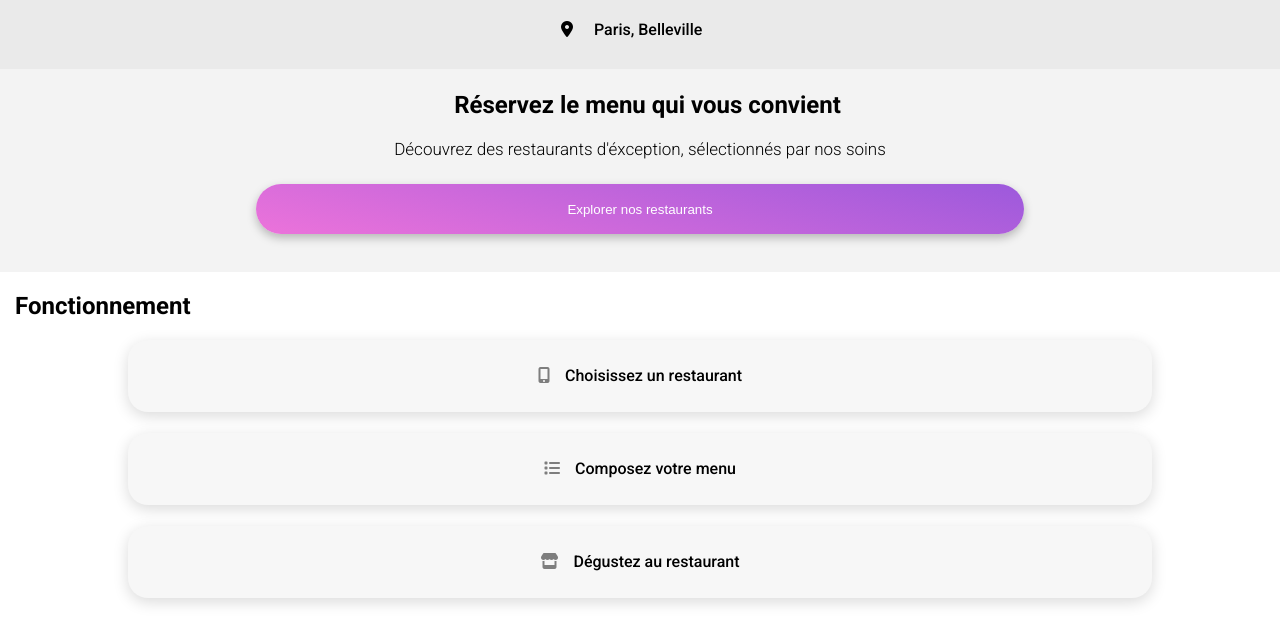
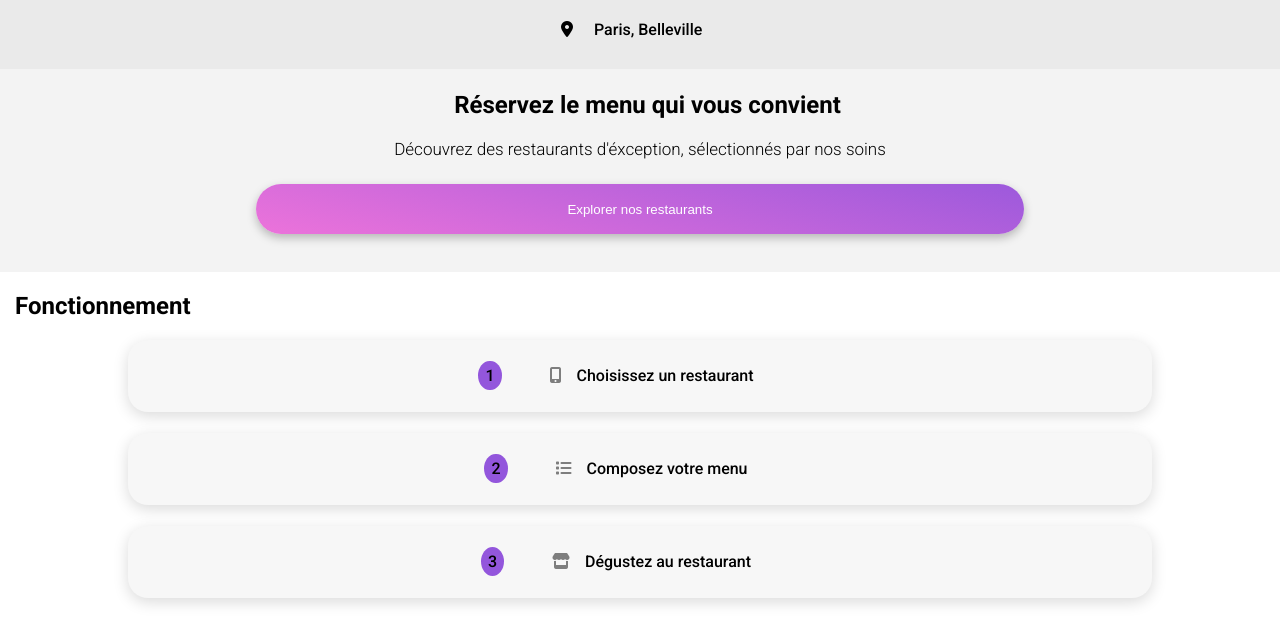
Before and after one commit to MorganDourdoigne/Projet-4, a website: page index.html in a window 1280 px wide. Shown: the part 167-800 px from the top of the page. Drawn offline with Linux system fonts and the light colour scheme.

```diff
--- a/index.html
+++ b/index.html
@@ -34,9 +34,9 @@
       <div>
         <h1>Fonctionnement</h1>
         <div class="button_choice">
-          <button class="button_fonction"><i class="fa-solid fa-mobile-screen-button"></i>Choisissez un restaurant</button>
-          <button class="button_fonction"><i class="fa-solid fa-list"></i>Composez votre menu</button>
-          <button class="button_fonction"><i class="fa-solid fa-store"></i>Dégustez au restaurant</button>
+          <button class="button_fonction"><span>1</span><i class="fa-solid fa-mobile-screen-button"></i>Choisissez un restaurant</button>
+          <button class="button_fonction"><span>2</span><i class="fa-solid fa-list"></i>Composez votre menu</button>
+          <button class="button_fonction"><span>3</span><i class="fa-solid fa-store"></i>Dégustez au restaurant</button>
         </div>
       </div>
     </section>
@@ -48,8 +48,8 @@
           <img src="assets/images/restaurants/jay-wennington-N_Y88TWmGwA-unsplash.jpg" alt="restaurant Palette du goût" class="card_image">
           <div class="text_card">
             <h2 class="card_h2">La palette du goût</h2>
+            <p class="card_p">Ménilmontant</p>
             <i id="logo_heart" class="fa-regular fa-heart"></i>
-            <p class="card_p">Ménilmontant</p>
           </div>
           </div>
         </div>
--- a/sass/layout/_layout.scss
+++ b/sass/layout/_layout.scss
@@ -41,7 +41,7 @@
     width: 60%;
 }
 
-// Partie Fonctionnement
+// section Fonctionnement
 .button_choice{
     gap: 21px;
     padding-bottom: 40px;
@@ -59,8 +59,16 @@
     margin-right: 15px;
 }
 
+span{
+    border-radius: 50%;
+    background-color: $color-primary;
+    padding: 5px 7px 5px 7px;
+    position: relative;
+    left: -48px;
+}
 
-// partie cards
+
+// section cards
 .card_restaurants{
     display: flex;
     flex-direction: column;
@@ -101,7 +109,7 @@
 }
 
 
-// partie du footer
+// section footer
 footer{
     background-color: $color-footer;
 }
```
Also changed, not shown: sass/style.css, sass/utils/_variables.scss (line endings or trailing spaces), 1 other file.
